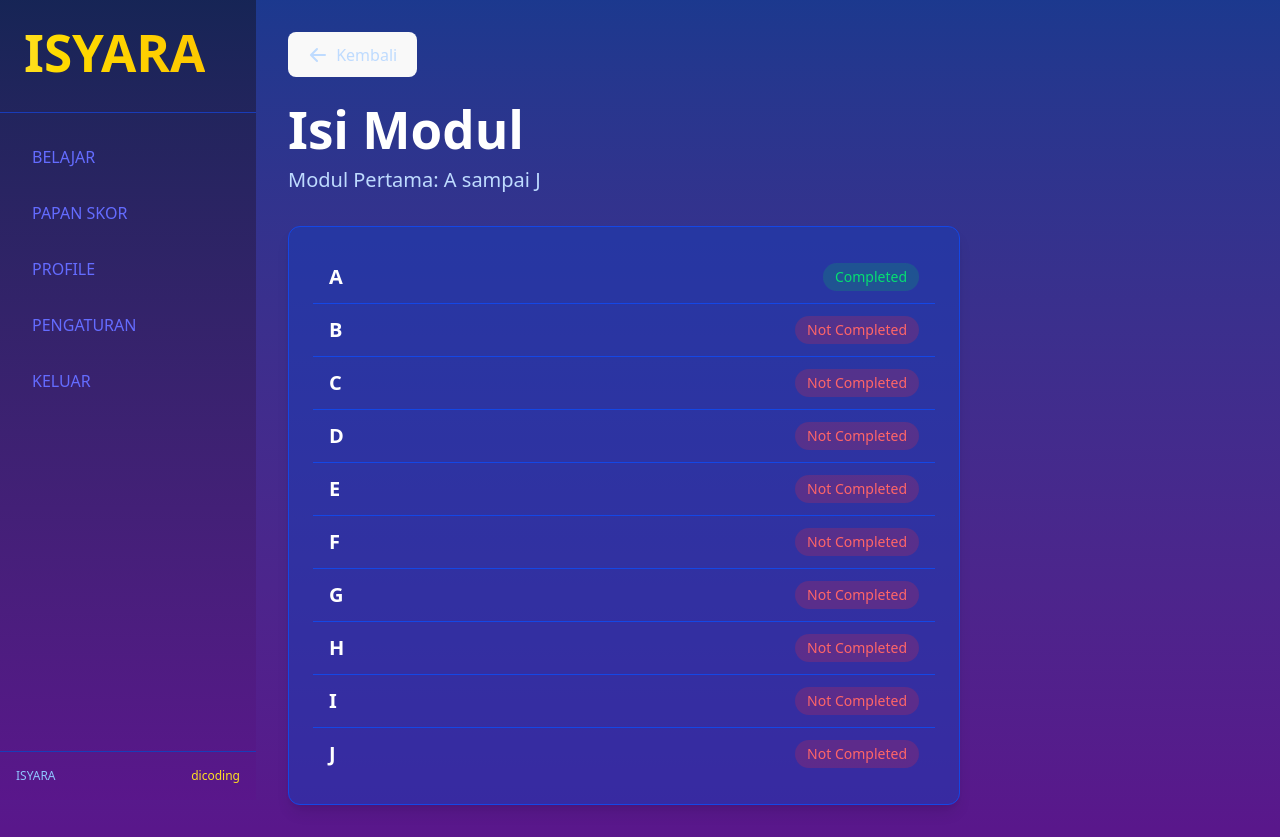
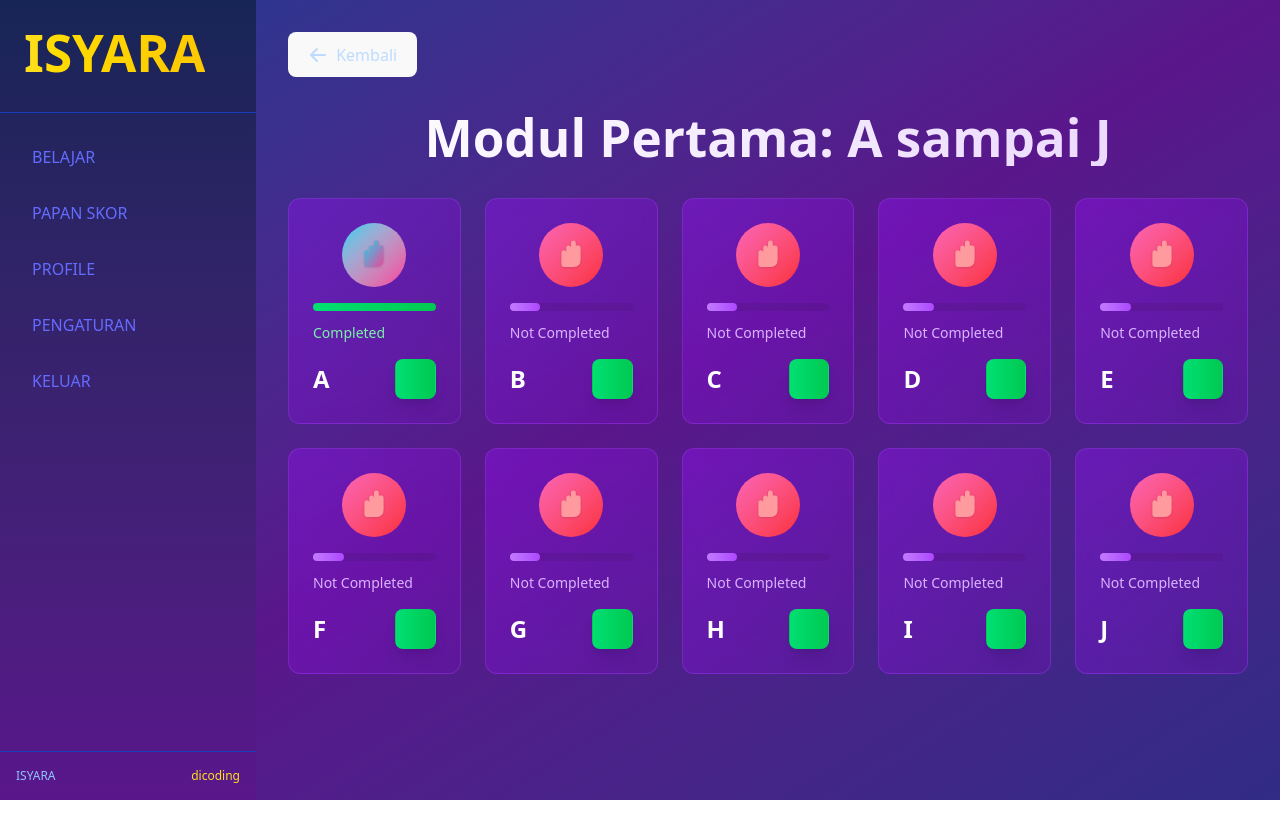
Before and after one commit to isyara-dev/isyara-frontend, a React (Vite) app: page /modul in a window 1280 px wide. After the commit the page ends 800 px from the top, so only its background shows below. Built offline with nearby package versions, Linux system fonts and the light colour scheme; no server answers.

Commit message:
tampilan dari module Page 60%

```diff
--- a/src/pages/module/ModulePage.jsx
+++ b/src/pages/module/ModulePage.jsx
@@ -1,58 +1,177 @@
 import React from 'react';
 import { useNavigate } from 'react-router-dom';
 import Sidebar from '../../components/layout/Sidebar';
-import ModuleItem from '../../components/modules/ModuleItem';
+
+// Sidebar Component (Fallback jika import gagal)
+const SidebarFallback = () => {
+  return (
+    <aside className="w-48 bg-purple-800/50 backdrop-blur-sm border-r border-purple-600/30 p-4 hidden lg:block">
+      <div className="mb-8">
+        <h2 className="text-xl font-bold text-white">dicoding</h2>
+      </div>
+      <nav className="space-y-2">
+        <div className="px-4 py-2 bg-purple-700/50 rounded-lg">
+          <span className="text-white font-medium">BELAJAR</span>
+        </div>
+        <div className="px-4 py-2 hover:bg-purple-700/30 rounded-lg cursor-pointer">
+          <span className="text-purple-200">PAPAN SKOR</span>
+        </div>
+        <div className="px-4 py-2 hover:bg-purple-700/30 rounded-lg cursor-pointer">
+          <span className="text-purple-200">PROFILE</span>
+        </div>
+        <div className="px-4 py-2 hover:bg-purple-700/30 rounded-lg cursor-pointer">
+          <span className="text-purple-200">PENGATURAN</span>
+        </div>
+        <div className="px-4 py-2 hover:bg-purple-700/30 rounded-lg cursor-pointer">
+          <span className="text-purple-200">KELUAR</span>
+        </div>
+      </nav>
+    </aside>
+  );
+};
+
+// Module Card Component
+const ModuleCard = ({ letter, status, hasImage = false }) => {
+  const isCompleted = status === 'Completed';
+
+  return (
+    <div className="bg-gradient-to-br from-purple-600/40 to-purple-800/40 rounded-xl p-6 backdrop-blur-sm border border-purple-500/30 hover:border-purple-400/50 transition-all duration-200 hover:transform hover:scale-105">
+      {/* Hand Image */}
+      <div className="mb-4 flex justify-center">
+        {hasImage ? (
+          <div className="w-16 h-16 rounded-full bg-gradient-to-br from-cyan-400 to-pink-500 flex items-center justify-center relative overflow-hidden">
+            <svg viewBox="0 0 100 100" className="w-12 h-12">
+              {/* Stylized hand representation */}
+              <path d="M30 70 L30 45 Q30 40 35 40 Q40 40 40 45 L40 35 Q40 30 45 30 Q50 30 50 35 L50 25 Q50 20 55 20 Q60 20 60 25 L60 30 L65 30 Q70 30 70 35 L70 60 Q70 75 55 75 L35 75 Q30 75 30 70 Z"
+                    fill="url(#handGradient)"
+                    className="drop-shadow-sm"/>
+              <defs>
+                <linearGradient id="handGradient" x1="0%" y1="0%" x2="100%" y2="100%">
+                  <stop offset="0%" stopColor="#22d3ee" />
+                  <stop offset="100%" stopColor="#ec4899" />
+                </linearGradient>
+              </defs>
+            </svg>
+          </div>
+        ) : (
+          <div className="w-16 h-16 rounded-full bg-gradient-to-br from-pink-400 to-red-500 flex items-center justify-center">
+            <svg viewBox="0 0 100 100" className="w-12 h-12">
+              <path d="M30 70 L30 45 Q30 40 35 40 Q40 40 40 45 L40 35 Q40 30 45 30 Q50 30 50 35 L50 25 Q50 20 55 20 Q60 20 60 25 L60 30 L65 30 Q70 30 70 35 L70 60 Q70 75 55 75 L35 75 Q30 75 30 70 Z"
+                    fill="#ff9a9e"
+                    className="drop-shadow-sm"/>
+            </svg>
+          </div>
+        )}
+      </div>
+
+      {/* Progress Bar */}
+      <div className="mb-3">
+        <div className="w-full bg-purple-900/50 rounded-full h-2">
+          <div
+            className={`h-2 rounded-full transition-all duration-500 ${
+              isCompleted
+                ? 'bg-gradient-to-r from-green-400 to-green-500 w-full'
+                : 'bg-gradient-to-r from-purple-400 to-purple-500 w-1/4'
+            }`}
+          />
+        </div>
+      </div>
+
+      {/* Status and Letter */}
+      <div className="flex items-center justify-between mb-4">
+        <span className={`text-sm font-medium ${
+          isCompleted ? 'text-green-300' : 'text-purple-300'
+        }`}>
+          {status}
+        </span>
+      </div>
+
+      <div className="flex items-center justify-between">
+        <span className="text-2xl font-bold text-white">{letter}</span>
+        <button className="w-10 h-10 bg-gradient-to-r from-green-400 to-green-500 rounded-full flex items-center justify-center hover:from-green-500 hover:to-green-600 transition-all duration-200 transform hover:scale-110 shadow-lg">
+          <svg className="w-5 h-5 text-white" fill="currentColor" viewBox="0 0 20 20">
+            <path fillRule="evenodd" d="M10 18a8 8 0 100-16 8 8 0 000 16zM9.555 7.168A1 1 0 008 8v4a1 1 0 001.555.832l3-2a1 1 0 000-1.664l-3-2z" clipRule="evenodd" />
+          </svg>
+        </button>
+      </div>
+    </div>
+  );
+};
 
 export default function ModulePage() {
   const navigate = useNavigate();
 
   const moduleItems = [
-    { letter: 'A', status: 'Completed' },
-    { letter: 'B', status: 'Not Completed' },
-    { letter: 'C', status: 'Not Completed' },
-    { letter: 'D', status: 'Not Completed' },
-    { letter: 'E', status: 'Not Completed' },
-    { letter: 'F', status: 'Not Completed' },
-    { letter: 'G', status: 'Not Completed' },
-    { letter: 'H', status: 'Not Completed' },
-    { letter: 'I', status: 'Not Completed' },
-    { letter: 'J', status: 'Not Completed' },
+    { id: 1, letter: 'A', status: 'Completed', hasImage: true },
+    { id: 2, letter: 'B', status: 'Not Completed' },
+    { id: 3, letter: 'C', status: 'Not Completed' },
+    { id: 4, letter: 'D', status: 'Not Completed' },
+    { id: 5, letter: 'E', status: 'Not Completed' },
+    { id: 6, letter: 'F', status: 'Not Completed' },
+    { id: 7, letter: 'G', status: 'Not Completed' },
+    { id: 8, letter: 'H', status: 'Not Completed' },
+    { id: 9, letter: 'I', status: 'Not Completed' },
+    { id: 10, letter: 'J', status: 'Not Completed' },
   ];
 
   const handleBackClick = () => {
-    navigate('/belajar'); // Navigate back to BelajarPage
+    navigate('/belajar');
   };
 
   return (
-    <div className="flex min-h-screen bg-gradient-to-b from-blue-900 to-purple-900 text-white">
-      {/* Sidebar */}
+    <div className="flex min-h-screen bg-gradient-to-br from-blue-900 via-purple-900 to-indigo-900 text-white">
       <Sidebar />
 
-      {/* Main Content */}
-      <main className="flex-1 p-6 lg:p-8">
-        {/* Back Button */}
+      <main className="flex-1 p-4 sm:p-6 lg:p-8 overflow-auto">
+        {/* Header with Back Button */}
+        <div className="flex items-center mb-8">
           <button
             onClick={handleBackClick}
-          className="flex items-center text-blue-200 mb-6 hover:text-white transition-colors"
+            className="flex items-center text-blue-200 hover:text-white transition-colors mr-6 bg-purple-800/30 px-4 py-2 rounded-lg hover:bg-purple-700/30"
+            aria-label="Kembali ke halaman belajar"
           >
-          <svg xmlns="http://www.w3.org/2000/svg" className="h-5 w-5 mr-2" viewBox="0 0 20 20" fill="currentColor">
-            <path fillRule="evenodd" d="M9.707 16.707a1 1 0 01-1.414 0l-6-6a1 1 0 010-1.414l6-6a1 1 0 011.414 1.414L5.414 9H17a1 1 0 110 2H5.414l4.293 4.293a1 1 0 010 1.414z" clipRule="evenodd" />
+            <svg
+              xmlns="http://www.w3.org/2000/svg"
+              className="h-5 w-5 mr-2"
+              viewBox="0 0 20 20"
+              fill="currentColor"
+            >
+              <path
+                fillRule="evenodd"
+                d="M9.707 16.707a1 1 0 01-1.414 0l-6-6a1 1 0 010-1.414l6-6a1 1 0 011.414 1.414L5.414 9H17a1 1 0 110 2H5.414l4.293 4.293a1 1 0 010 1.414z"
+                clipRule="evenodd"
+              />
             </svg>
             Kembali
           </button>
+        </div>
 
         {/* Module Header */}
-        <header className="mb-8">
-          <h1 className="text-3xl font-bold mb-2">Isi Modul</h1>
-          <h2 className="text-xl text-blue-200">Modul Pertama: A sampai J</h2>
+        <header className="mb-8 text-center">
+          <h1 className="text-3xl sm:text-4xl font-bold mb-2 bg-gradient-to-r from-white to-purple-200 bg-clip-text text-transparent">
+            Modul Pertama: A sampai J
+          </h1>
         </header>
 
-        {/* Module Content */}
-        <div className="bg-blue-800/50 rounded-xl p-6 shadow-lg border border-blue-700 max-w-2xl">
-          <div className="divide-y divide-blue-700">
-            {moduleItems.map((item, index) => (
-              <ModuleItem
-                key={index}
+        {/* Module Grid */}
+        <div className="max-w-6xl mx-auto">
+          {/* First Row: A-E */}
+          <div className="grid grid-cols-1 sm:grid-cols-2 lg:grid-cols-3 xl:grid-cols-5 gap-6 mb-6">
+            {moduleItems.slice(0, 5).map((item) => (
+              <ModuleCard
+                key={item.id}
+                letter={item.letter}
+                status={item.status}
+                hasImage={item.hasImage}
+              />
+            ))}
+          </div>
+
+          {/* Second Row: F-J */}
+          <div className="grid grid-cols-1 sm:grid-cols-2 lg:grid-cols-3 xl:grid-cols-5 gap-6">
+            {moduleItems.slice(5).map((item) => (
+              <ModuleCard
+                key={item.id}
                 letter={item.letter}
                 status={item.status}
               />
```
Lines whose indentation alone changed are shown as unchanged.
